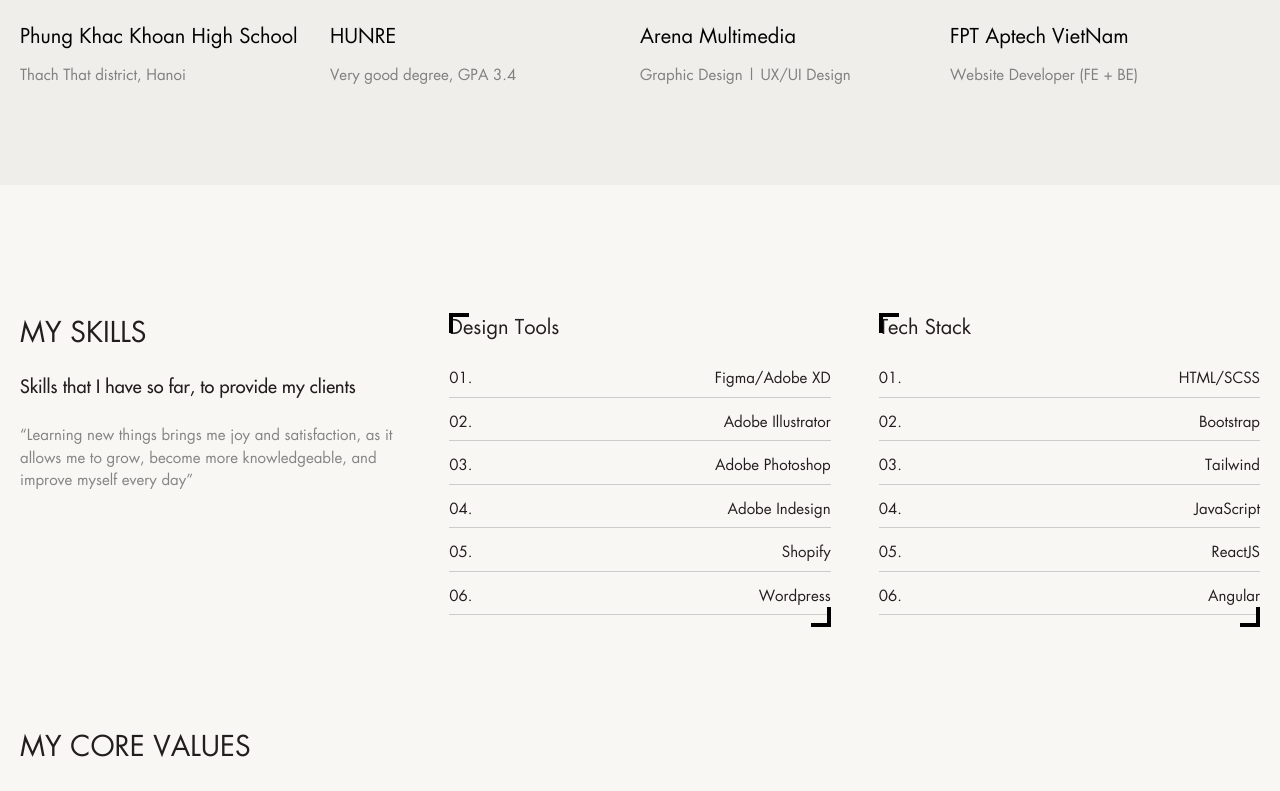
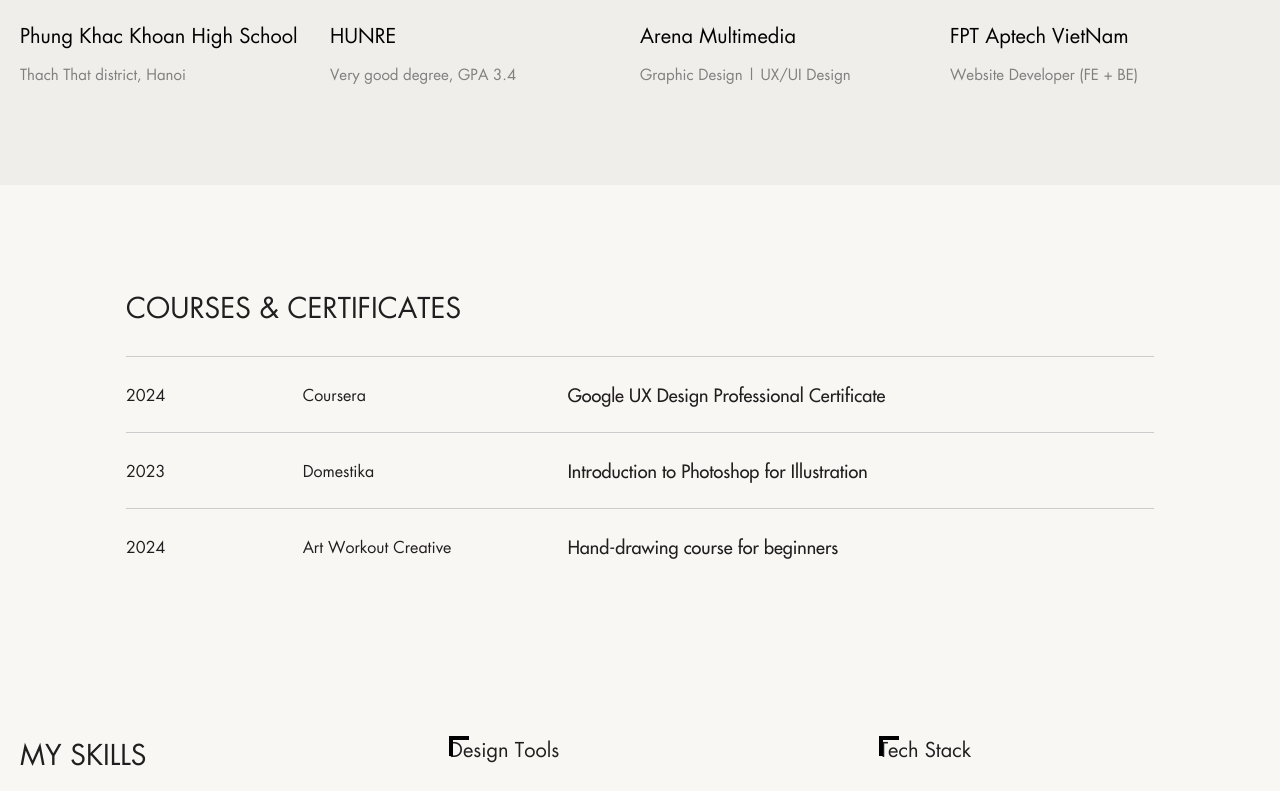
Before and after one commit to Nthuyduong/nthuyduong.github.io, a React (Create React App) app: page /about in a window 1280 px wide. Shown: the part 2000-2791 px from the top of the page. Built offline with nearby package versions, Linux system fonts and the light colour scheme.

Commit message:
edit about page

```diff
--- a/src/pages/about.js
+++ b/src/pages/about.js
@@ -522,7 +522,60 @@ const About = () => {
                   </div>
                 </div>
               </div>
+            </div>
+          </div>
+        </div>
 
+        <div className="additional-info">
+          <div className="mt-5 md:mt-7 section">
+            <div className="md:grid grid-cols-12 gap-5 py-4 animate slideInUp">
+              <div className="md:col-span-1"></div>
+              <div className="md:col-span-10">
+                <div className="mb-5 heading_5">COURSES & CERTIFICATES</div>
+                <div className="md:grid grid-cols-12 py-4 items-center gap-5 border-t border-solid border-ccc">
+                  <div className="col-span-2 cursor-text-wrp md:block hidden">
+                    2024
+                  </div>
+                  <div className="col-span-3 cursor-text-wrp mb-3 md:mb-0 md:block hidden">
+                    Coursera
+                  </div>
+                  <div className="col-span-7">
+                    <div
+                        className="block medium_text md:flex lg:flex items-center md:justify-start gap-5 lg:gap-0 body_text cursor-text-wrp">
+                      Google UX Design Professional Certificate
+                    </div>
+                  </div>
+                </div>
+                <div className="md:grid grid-cols-12 py-4 items-center gap-5 border-t border-solid border-ccc">
+                  <div className="col-span-2 cursor-text-wrp md:block hidden">
+                    2023
+                  </div>
+                  <div className="col-span-3 cursor-text-wrp mb-3 md:mb-0 md:block hidden">
+                    Domestika
+                  </div>
+                  <div className="col-span-7">
+                    <div
+                        className="block md:flex medium_text lg:flex items-center md:justify-start gap-5 lg:gap-0 body_text cursor-text-wrp">
+                      Introduction to Photoshop for Illustration
+                    </div>
+                  </div>
+                </div>
+                <div className="md:grid grid-cols-12 py-4 items-center gap-5 border-t border-solid border-ccc">
+                  <div className="col-span-2 cursor-text-wrp md:block hidden">
+                    2024
+                  </div>
+                  <div className="col-span-3 cursor-text-wrp mb-3 md:mb-0 md:block hidden">
+                    Art Workout Creative
+                  </div>
+                  <div className="col-span-7">
+                    <div
+                        className="block md:flex medium_text lg:flex items-center md:justify-start gap-5 lg:gap-0 body_text cursor-text-wrp">
+                      Hand-drawing course for beginners
+                    </div>
+                  </div>
+                </div>
+              </div>
+              <div className="md:col-span-1"></div>
             </div>
           </div>
         </div>
```
